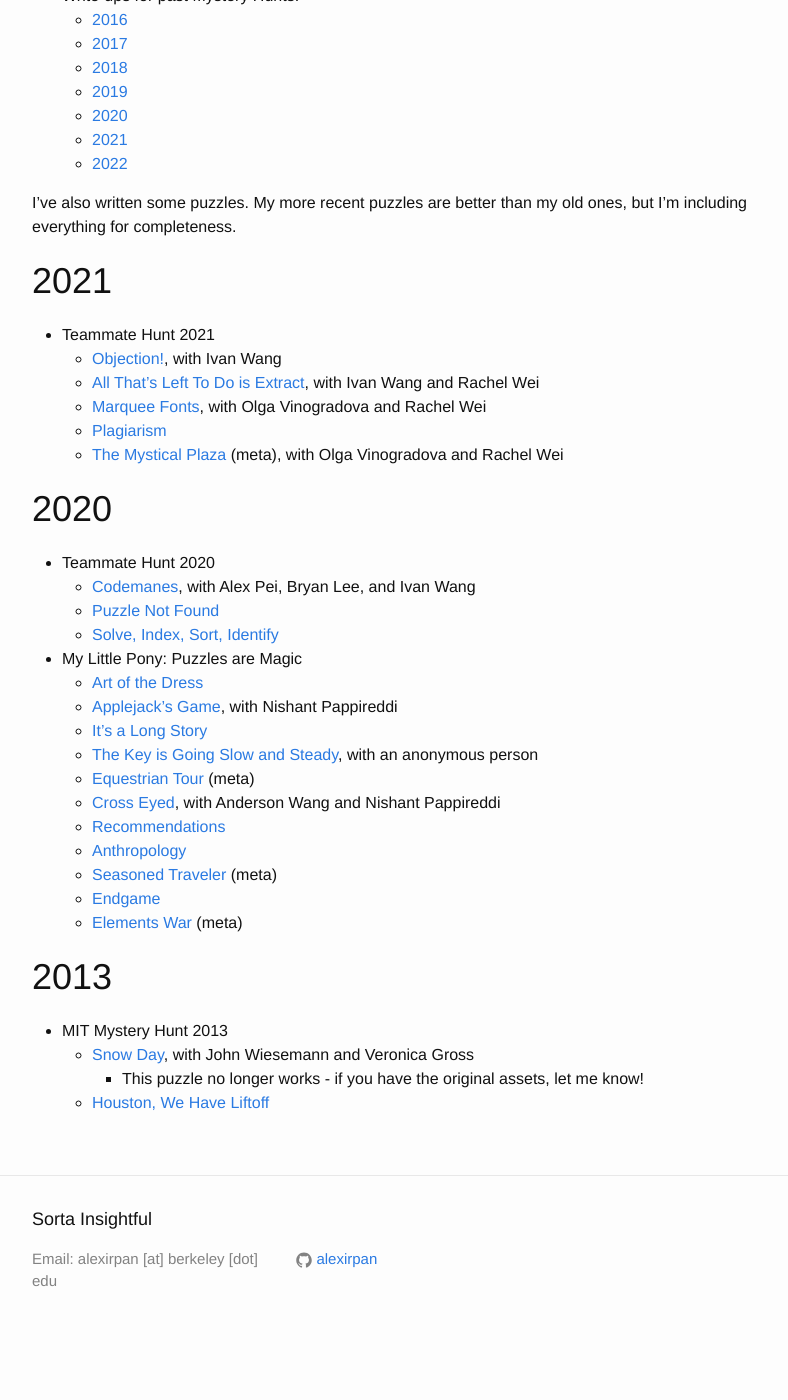
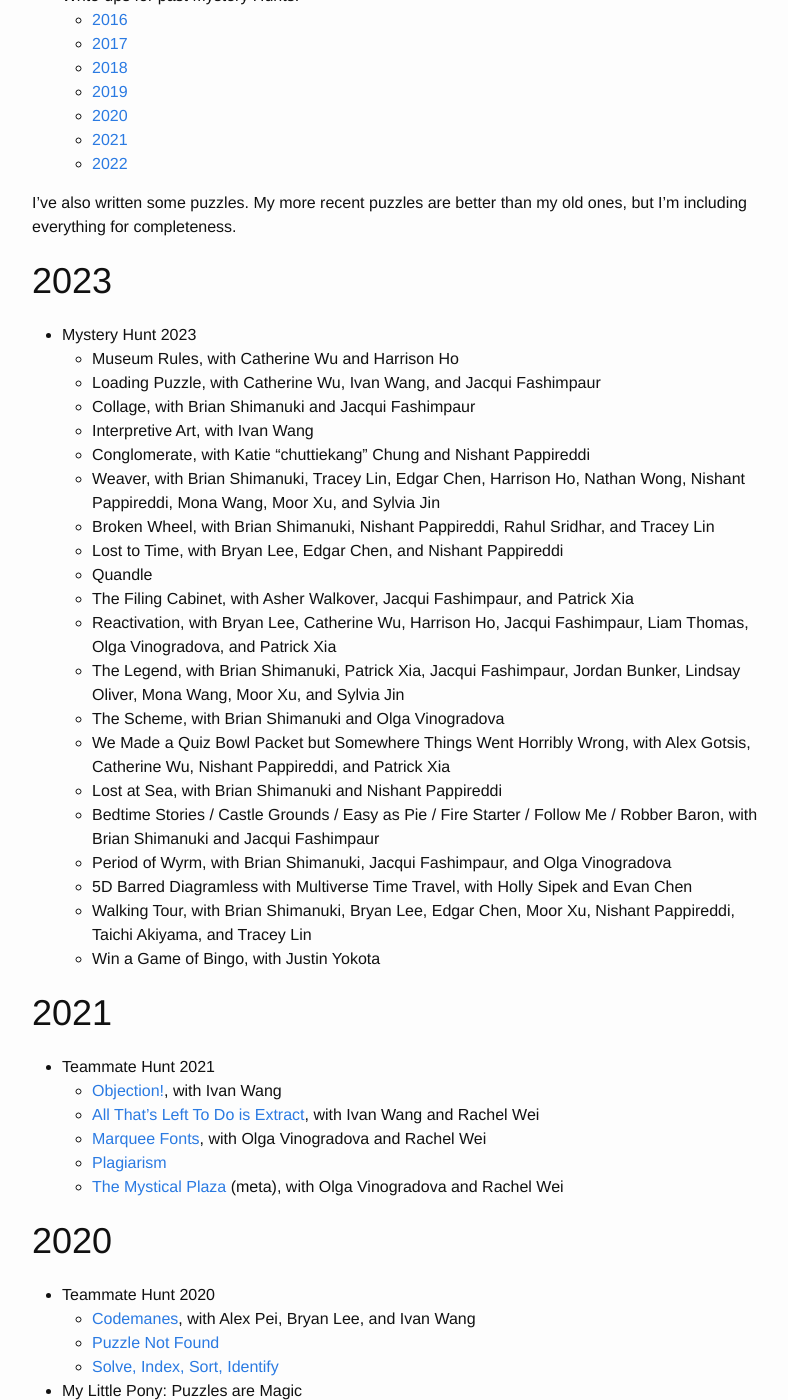
Before and after one commit to alexirpan/alexirpan.github.io, a Jekyll site: the page built from puzzles.markdown, in a window 1280 px wide and 1400 px high, scrolled down 464 px. Shown: the whole window, without its empty margins (238-1026 px from the left). Built offline with Jekyll 4.4.1, drawn with Linux system fonts in a browser that asks for light colours; nearby versions of some CDN libraries; before the commit the page ends 1817 px from its top, so only the background shows below that; some of the changed text lies outside the part shown.

Commit message:
Updating some old pages

```diff
--- a/puzzles.markdown
+++ b/puzzles.markdown
@@ -4,7 +4,7 @@
 permalink: /puzzles/
 ---
 
-*Last updated January 22, 2022.*
+*Last updated April 11, 2023.*
 
 One of my main hobbies is puzzlehunts. They're a little hard to describe,
 but generally, a puzzlehunt puzzle is some data that usually
@@ -30,6 +30,30 @@
 I've also written some puzzles.
 My more recent puzzles are better than my old ones, but I'm including everything for
 completeness.
+
+# 2023
+
+* Mystery Hunt 2023
+    * Museum Rules, with Catherine Wu and Harrison Ho
+    * Loading Puzzle, with Catherine Wu, Ivan Wang, and Jacqui Fashimpaur
+    * Collage, with Brian Shimanuki and Jacqui Fashimpaur
+    * Interpretive Art, with Ivan Wang
+    * Conglomerate, with Katie "chuttiekang" Chung and Nishant Pappireddi
+    * Weaver, with Brian Shimanuki, Tracey Lin, Edgar Chen, Harrison Ho, Nathan Wong, Nishant Pappireddi, Mona Wang, Moor Xu, and Sylvia Jin
+    * Broken Wheel, with Brian Shimanuki, Nishant Pappireddi, Rahul Sridhar, and Tracey Lin
+    * Lost to Time, with Bryan Lee, Edgar Chen, and Nishant Pappireddi
+    * Quandle
+    * The Filing Cabinet, with Asher Walkover, Jacqui Fashimpaur, and Patrick Xia
+    * Reactivation, with Bryan Lee, Catherine Wu, Harrison Ho, Jacqui Fashimpaur, Liam Thomas, Olga Vinogradova, and Patrick Xia
+    * The Legend, with Brian Shimanuki, Patrick Xia, Jacqui Fashimpaur, Jordan Bunker, Lindsay Oliver, Mona Wang, Moor Xu, and Sylvia Jin
+    * The Scheme, with Brian Shimanuki and Olga Vinogradova
+    * We Made a Quiz Bowl Packet but Somewhere Things Went Horribly Wrong, with Alex Gotsis, Catherine Wu, Nishant Pappireddi, and Patrick Xia
+    * Lost at Sea, with Brian Shimanuki and Nishant Pappireddi
+    * Bedtime Stories / Castle Grounds / Easy as Pie / Fire Starter / Follow Me / Robber Baron, with Brian Shimanuki and Jacqui Fashimpaur
+    * Period of Wyrm, with Brian Shimanuki, Jacqui Fashimpaur, and Olga Vinogradova
+    * 5D Barred Diagramless with Multiverse Time Travel, with Holly Sipek and Evan Chen
+    * Walking Tour, with Brian Shimanuki, Bryan Lee, Edgar Chen, Moor Xu, Nishant Pappireddi, Taichi Akiyama, and Tracey Lin
+    * Win a Game of Bingo, with Justin Yokota
 
 # 2021
 
```
Also changed, not shown: research.md (+9 -1 lines).
